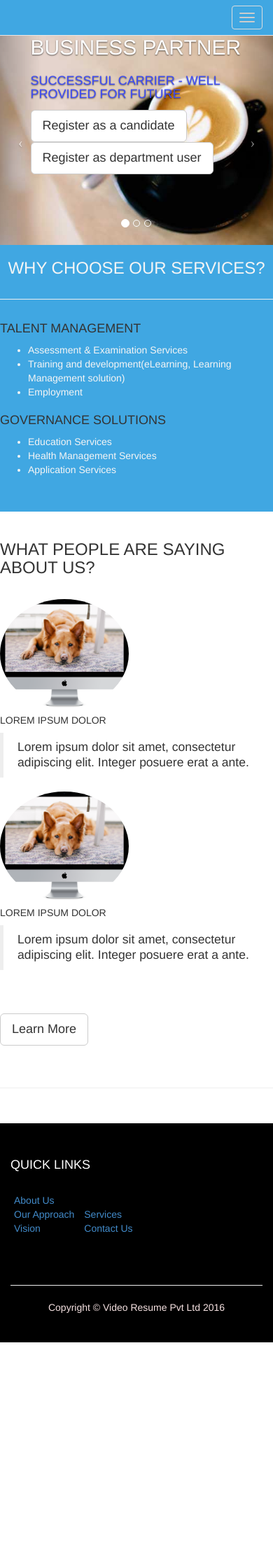
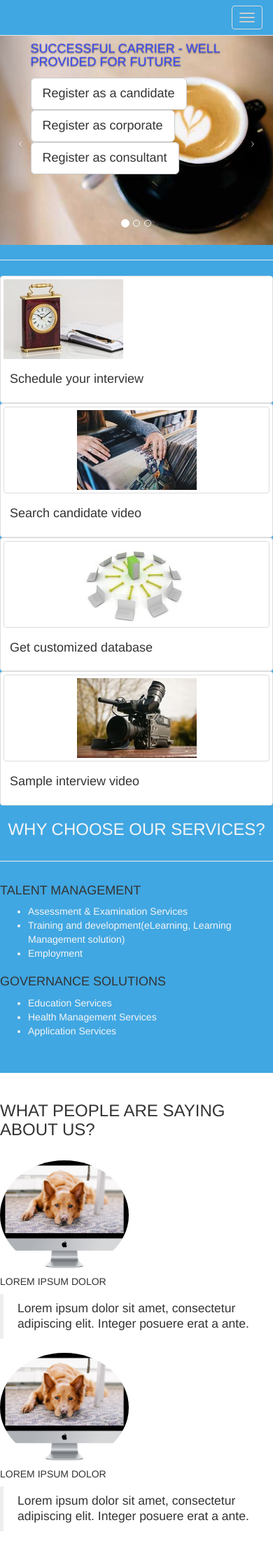
Before and after one commit to sumit84mca/VideoResume, an ASP.NET MVC app: page / in a window 390 px wide; the page is wider, and only the part inside the window is pictured. Shown: the top 2209 px of that part at 70% size. Before the commit the page ends 1918 px from the top of that part, so only its background shows below. Run offline with ASP.NET Core 8 and stand-ins for ASP.NET MVC 5, Linux system fonts and the light colour scheme; the project's own start-up code is not run, and a stand-in starts its controllers and pages; some libraries are stand-ins or nearby versions.

Commit message:
home screen changes

```diff
--- a/AspNet.Identity.NoEF.Test/Views/Home/Index.cshtml
+++ b/AspNet.Identity.NoEF.Test/Views/Home/Index.cshtml
@@ -3,7 +3,7 @@
 }
 @Styles.Render("~/Content/modern-business.css")
 <script type="text/javascript">
-    var siteroot=@Url.Content("~/");
+
 </script>
 <div>
     <header id="myCarousel" class="carousel slide">
@@ -36,7 +36,8 @@
                         <div class="col-lg-1"></div>
                         <div class="col-lg-10 text-left" style="padding: inherit;">
                             <button class="btn btn-default btn-lg" type="button" onclick="location.href='@Url.Action("Register","Account",new { type = "candidate" })'">Register as a candidate</button>&nbsp;&nbsp;&nbsp;
-                            <button class="btn btn-default btn-lg" type="button" onclick="location.href='@Url.Action("Register","Account",new { type = "department" })'">Register as department user</button>&nbsp;&nbsp;&nbsp;
+                            <button class="btn btn-default btn-lg" type="button" onclick="location.href='@Url.Action("Register","Account",new { type = "corporate" })'">Register as corporate</button>&nbsp;&nbsp;&nbsp;
+                            <button class="btn btn-default btn-lg" type="button" onclick="location.href='@Url.Action("Register","Account",new { type = "consultant" })'">Register as consultant</button>
                         </div>
                         <div class="col-lg-1"></div>
                     </div>
@@ -70,7 +71,8 @@
                         <div class="col-lg-1"></div>
                         <div class="col-lg-10 text-left" style="padding: inherit;">
                             <button class="btn btn-default btn-lg" type="button" onclick="location.href='@Url.Action("Register","Account",new { type = "candidate" })'">Register as a candidate</button>&nbsp;&nbsp;&nbsp;
-                            <button class="btn btn-default btn-lg" type="button" onclick="location.href='@Url.Action("Register","Account",new { type = "department" })'">Register as department user</button>&nbsp;&nbsp;&nbsp;
+                            <button class="btn btn-default btn-lg" type="button" onclick="location.href='@Url.Action("Register","Account",new { type = "corporate" })'">Register as corporate</button>&nbsp;&nbsp;&nbsp;
+                            <button class="btn btn-default btn-lg" type="button" onclick="location.href='@Url.Action("Register","Account",new { type = "consultant" })'">Register as consultant</button>
                         </div>
                         <div class="col-lg-1"></div>
                     </div>
@@ -104,7 +106,8 @@
                         <div class="col-lg-1"></div>
                         <div class="col-lg-10 text-left" style="padding: inherit;">
                             <button class="btn btn-default btn-lg" type="button" onclick="location.href='@Url.Action("Register","Account",new { type = "candidate" })'">Register as a candidate</button>&nbsp;&nbsp;&nbsp;
-                            <button class="btn btn-default btn-lg" type="button" onclick="location.href='@Url.Action("Register","Account",new { type = "department" })'">Register as department user</button>&nbsp;&nbsp;&nbsp;
+                            <button class="btn btn-default btn-lg" type="button" onclick="location.href='@Url.Action("Register","Account",new { type = "corporate" })'">Register as corporate</button>&nbsp;&nbsp;&nbsp;
+                            <button class="btn btn-default btn-lg" type="button" onclick="location.href='@Url.Action("Register","Account",new { type = "consultant" })'">Register as consultant</button>
                         </div>
                         <div class="col-lg-1"></div>
                     </div>
@@ -127,6 +130,61 @@
         </a>
     </header>
     <div class="container-body">
+        <div class="row" style="background-color: #40a7e2">
+            <div class="col-lg-2"></div>
+            <div class="col-lg-8">
+                <hr />
+            </div>
+            <div class="col-lg-2"></div>
+        </div>
+        <div class="row" style="background-color: #40a7e2">
+            <div class="col-lg-2"></div>
+            <div class="col-lg-2">
+                <div class="col-sm-6 col-md-11 thumbnail">
+                    <a href="#" class="">
+                        <img src=@Url.Content("~/img/schedule.jpg") alt="schedule interview">
+                    </a>
+                    <div class="caption">
+                        <h4 class="">Schedule your interview</h4>
+
+                    </div>
+                </div>
+            </div>
+            <div class="col-lg-2">
+                <div class="col-sm-6 col-md-11 thumbnail">
+                    <a href="#" class="thumbnail">
+                        <img src=@Url.Content("~/img/search.jpg") alt="schedule interview">
+                    </a>
+                    <div class="caption">
+                        <h4 class="">Search candidate video</h4>
+
+                    </div>
+                </div>
+            </div>
+            <div class="col-lg-2">
+                <div class="col-sm-6 col-md-11 thumbnail">
+                    <a href="#" class="thumbnail">
+                        <img src=@Url.Content("~/img/database.jpg") alt="schedule interview">
+                    </a>
+                    <div class="caption">
+                        <h4 class="">Get customized database</h4>
+
+                    </div>
+                </div>
+            </div>
+            <div class="col-lg-2">
+                <div class="col-sm-6 col-md-11 thumbnail">
+                    <a href="#" class="thumbnail">
+                        <img src=@Url.Content("~/img/video.jpeg") alt="schedule interview">
+                    </a>
+                    <div class="caption">
+                        <h4 class="">Sample interview video</h4>
+
+                    </div>
+                </div>
+            </div>
+            <div class="col-lg-2"></div>
+        </div>
         <div class="row" style="background-color: #40a7e2">
             <div class="col-lg-12 text-center">
                 <h3 style="color: whitesmoke;">WHY CHOOSE OUR SERVICES?</h3>
@@ -224,6 +282,7 @@
     </div>
     <script src="../../Scripts/js/jquery.js"></script>
 
+    <script src="~/Scripts/bootstrap.min.js"></script>
     <script>
         $('.carousel').carousel({
             interval: 3000 //changes the speed
--- a/AspNet.Identity.NoEF.Test/Views/Shared/_LayoutMain.cshtml
+++ b/AspNet.Identity.NoEF.Test/Views/Shared/_LayoutMain.cshtml
@@ -20,7 +20,6 @@
                     <span class="icon-bar"></span>
                     <span class="icon-bar"></span>
                 </button>
-                <a class="navbar-brand topnav" style="font-size: 24px; font-family: 'Segoe Print'" href="home.html"><span style="color: blueviolet;"></span><span style="color: white;"> </span></a>
             </div>
             <div class="collapse navbar-collapse" id="bs-example-navbar-collapse-1">
 
--- a/AspNet.Identity.NoEF.Test/Views/Shared/_LoginPartial.cshtml
+++ b/AspNet.Identity.NoEF.Test/Views/Shared/_LoginPartial.cshtml
@@ -18,6 +18,10 @@
 {
     <ul class="nav navbar-nav navbar-right">
         <li>@Html.ActionLink("Home", "Index", "Home", routeValues: null, htmlAttributes: new { id = "homeLink" })</li>
+        <li>@Html.ActionLink("About Us", "Index", "Home", routeValues: null, htmlAttributes: new { id = "aboutLink" })</li>
+        <li>@Html.ActionLink("Candidate", "Index", "Home", routeValues: null, htmlAttributes: new { id = "candLink" })</li>
+        <li>@Html.ActionLink("Corporate", "Index", "Home", routeValues: null, htmlAttributes: new { id = "corpLink" })</li>
+        <li>@Html.ActionLink("Consultant", "Index", "Home", routeValues: null, htmlAttributes: new { id = "consLink" })</li>
         <li>@Html.ActionLink("Log in", "Login", "Account", routeValues: null, htmlAttributes: new { id = "loginLink" })</li>
     </ul>
 }
```
Also changed, not shown: AspNet.Identity.NoEF.Test/AspNet.Identity.NoEF.Test.csproj, AspNet.Identity.NoEF.Test/img/database.jpg (added), AspNet.Identity.NoEF.Test/img/schedule.jpg (added), AspNet.Identity.NoEF.Test/img/search.jpg (added), AspNet.Identity.NoEF.Test/img/video.jpeg (added).
